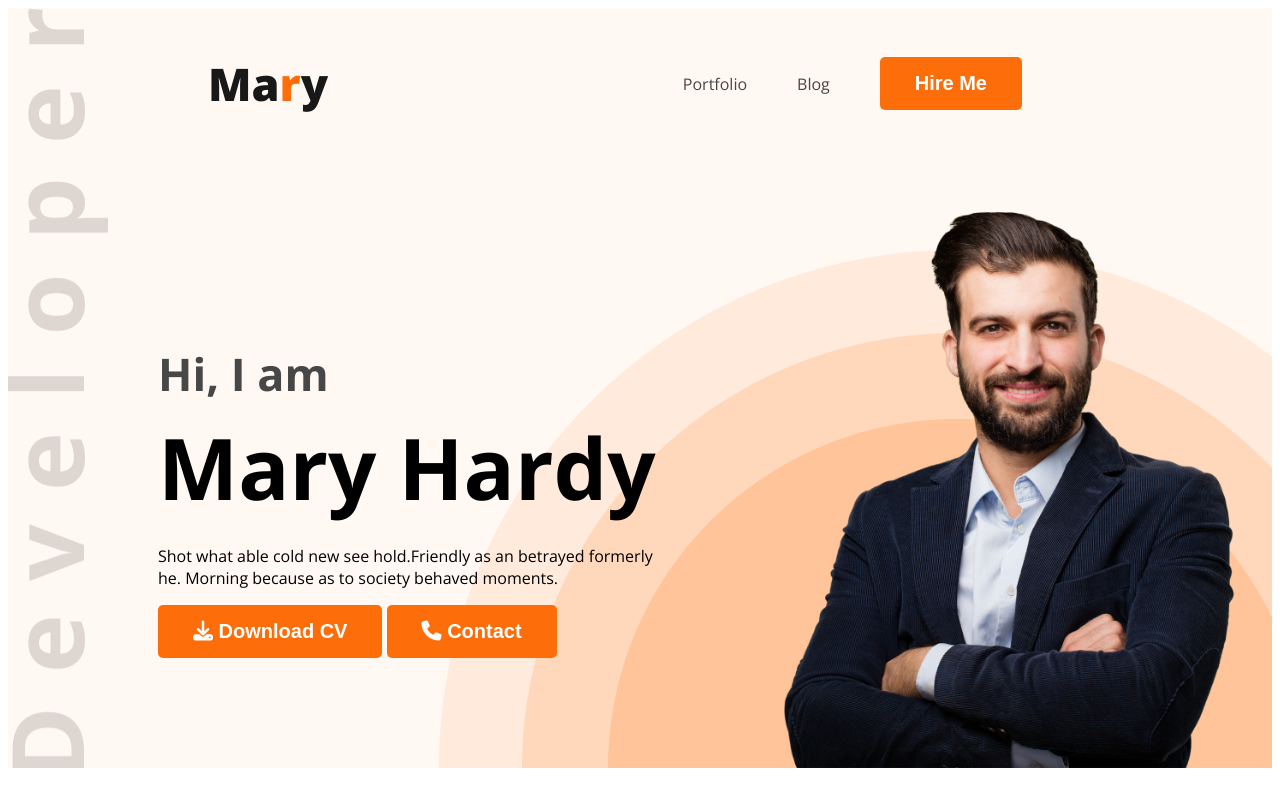
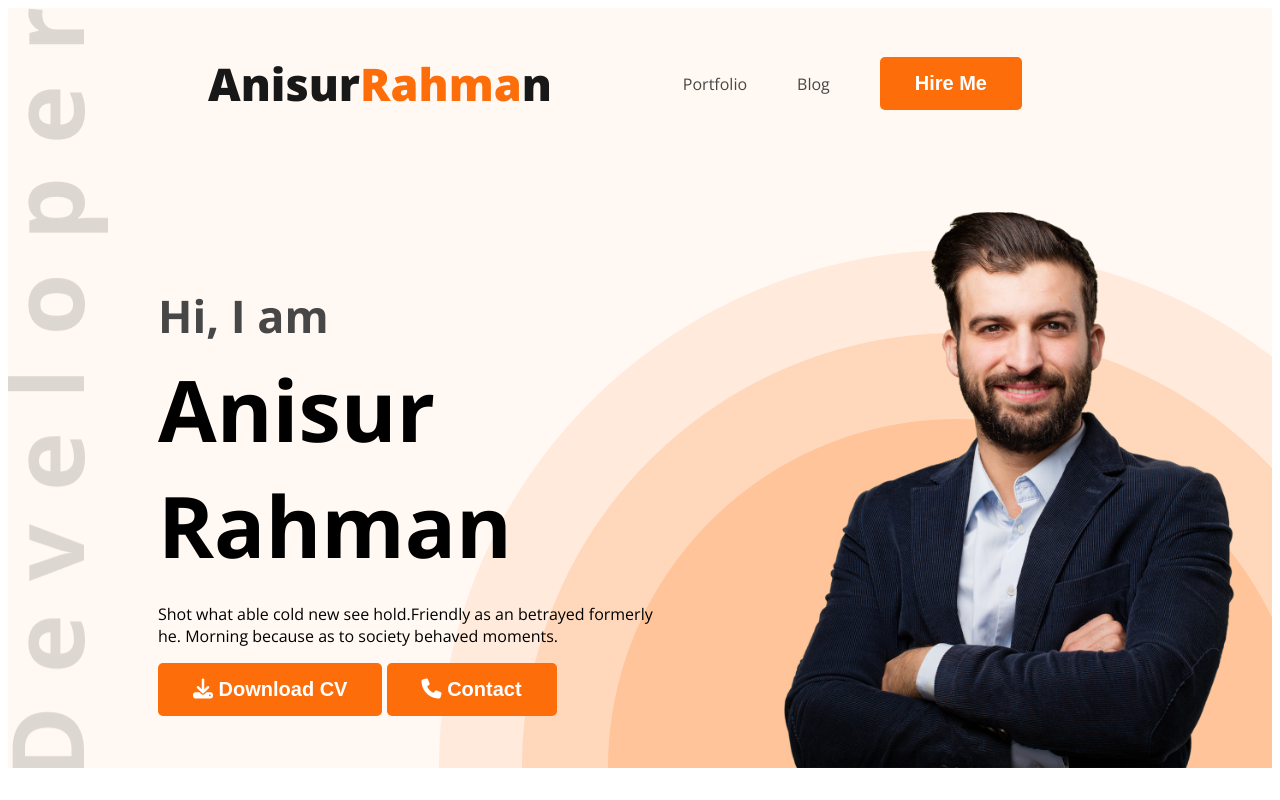
Before and after one commit to Anisur23989/Developer-Portfolio, a plain HTML site: page index.html in a window 1280 px wide. Shown: the top 800 px of the page. Drawn offline with nearby package versions, Linux system fonts and the light colour scheme.

Commit message:
nave fixed

```diff
--- a/index.html
+++ b/index.html
@@ -17,7 +17,7 @@
 <body>
     <header class="header">
         <nav>
-            <h3 class="nav-title">Ma<span class="text-primary">r</span>y</h3>
+            <h3 class="nav-title">Anisur<span class="text-primary">Rahma</span>n</h3>
             <ul>
                 <li><a href="">Portfolio</a></li>
                 <li><a href="">Blog</a></li>
@@ -27,7 +27,7 @@
         <div class="banner">
             <div class="banner-content">
                 <h3 class="banner-greeting">Hi, I am</h3>
-                <h1 class="banner-title">Mary Hardy</h1>
+                <h1 class="banner-title">Anisur Rahman</h1>
                 <p class="banner-description">Shot what able cold new see hold.Friendly as an betrayed formerly he.
                     Morning because as to society behaved moments.</p>
                 <button class="btn-primary"><i class="fa-solid fa-download"></i> Download CV</button>
```
